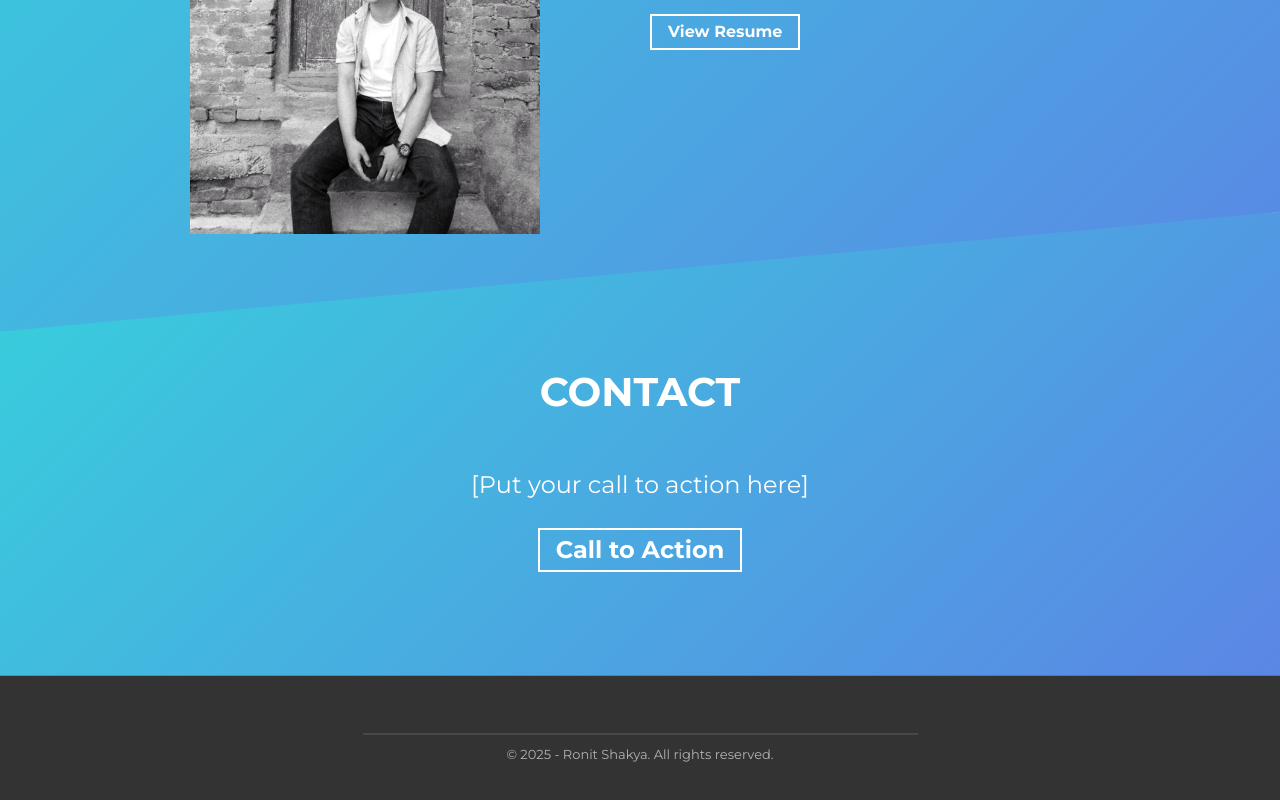
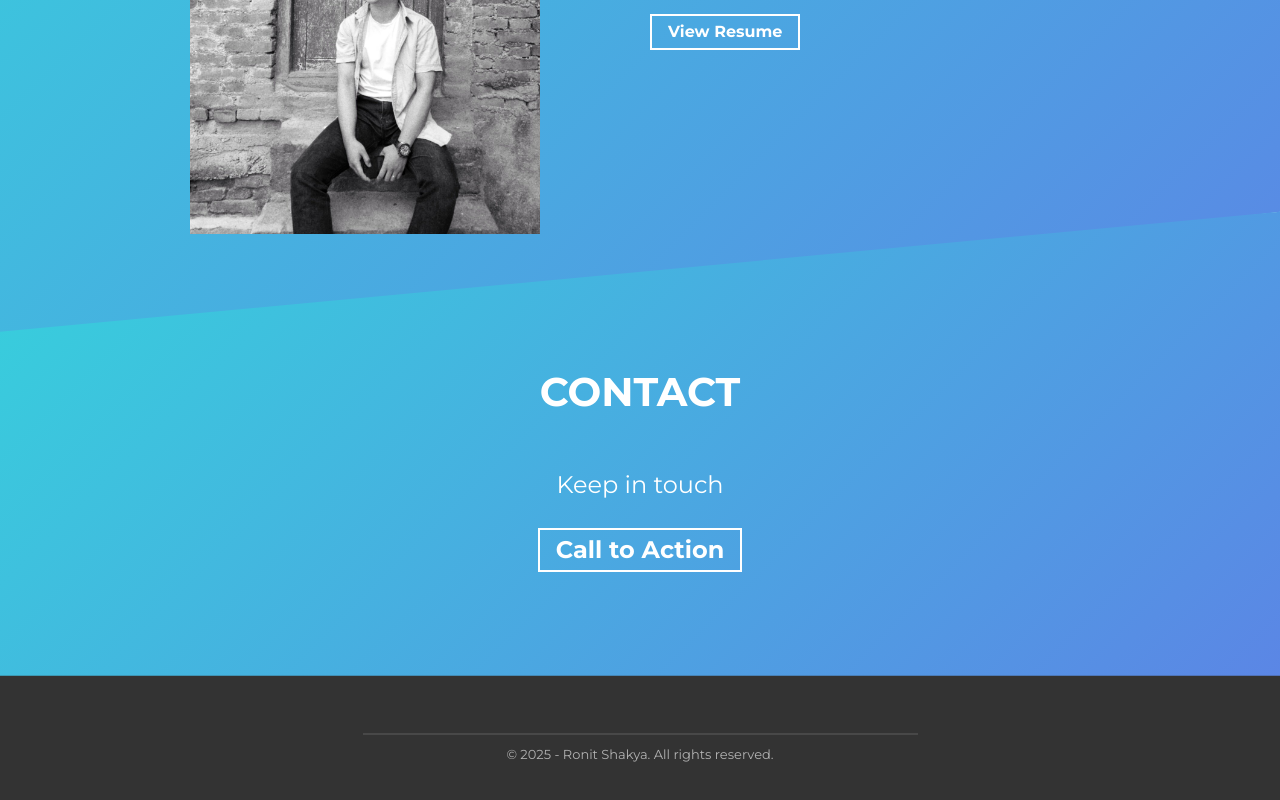
Before and after one commit to ShaKyaaRonit/PersonalWebsite, a plain HTML site: page index.html in a window 1280 px wide. Shown: the part 1188-1988 px from the top of the page. Drawn offline with Linux system fonts and the light colour scheme; files whose address does not match are found by name.

Commit message:
Update contact section call to action text

```diff
--- a/index.html
+++ b/index.html
@@ -68,7 +68,7 @@
     <div class="container">
       <h2 class="section-title">Contact</h2>
       <div class="contact-wrapper">
-        <p class="contact-wrapper__text">[Put your call to action here]</p>
+        <p class="contact-wrapper__text">Keep in touch</p>
         <a href="https://www.linkedin.com/in/ronit-shakya-9909b4332?lipi=urn%3Ali%3Apage%3Ad_flagship3_profile_view_base_contact_details%3B9s1PuOcDTXOlJbgSBzQCpg%3D%3D"
           class="cta-btn cta-btn--resume">Call to Action</a>
       </div>
```
